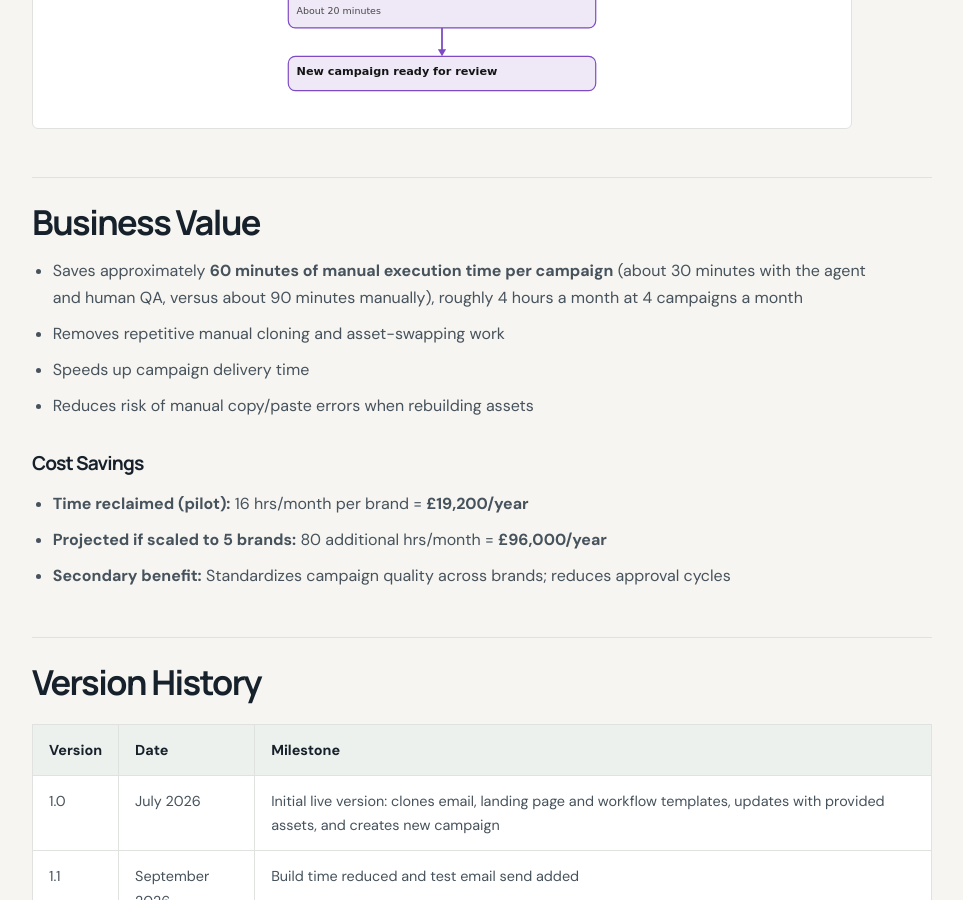
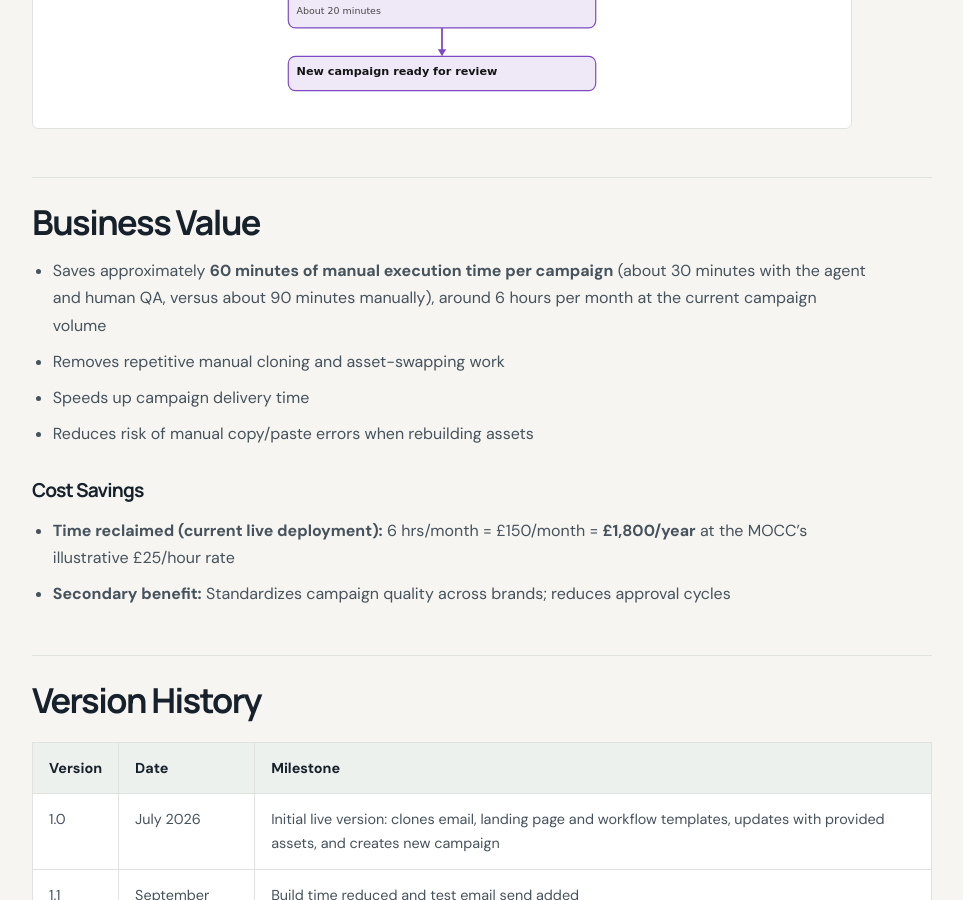
Before and after one commit to georgefwmurray/Marketing-Operations-Control-Centre, a Jekyll site: the page built from Agents/Campaign Build Agent/Campaign-Build-Agent.md, in a window 1280 px wide and 900 px high, scrolled down 1766 px. Shown: the whole window, without its empty margins (158-1121 px from the left). Built offline with Jekyll 4.4.1, drawn with Linux system fonts in a browser that asks for light colours.

Commit message:
Align agent capacity savings to £25 per hour

```diff
--- a/Agents/Campaign Build Agent/Campaign-Build-Agent.md
+++ b/Agents/Campaign Build Agent/Campaign-Build-Agent.md
@@ -1,5 +1,5 @@
 ---
-title: "Campaign Build Agent: 60 Minutes Saved Per Build"
+title: "Campaign Build Agent: 6 Hours Saved a Month"
 description: "Claude Cowork agent that clones and updates HubSpot campaign assets through Claude/HubSpot MCP actions, saving 60 minutes per campaign build."
 ---
 
@@ -38,15 +38,14 @@ Using Claude Cowork alongside Claude/HubSpot MCP actions, the agent clones an ex
 
 ## Business Value
 
-- Saves approximately **60 minutes of manual execution time per campaign** (about 30 minutes with the agent and human QA, versus about 90 minutes manually), roughly 4 hours a month at 4 campaigns a month
+- Saves approximately **60 minutes of manual execution time per campaign** (about 30 minutes with the agent and human QA, versus about 90 minutes manually), around 6 hours per month at the current campaign volume
 - Removes repetitive manual cloning and asset-swapping work
 - Speeds up campaign delivery time
 - Reduces risk of manual copy/paste errors when rebuilding assets
 
 ### Cost Savings
 
-- **Time reclaimed (pilot):** 16 hrs/month per brand = **£19,200/year**
-- **Projected if scaled to 5 brands:** 80 additional hrs/month = **£96,000/year**
+- **Time reclaimed (current live deployment):** 6 hrs/month = £150/month = **£1,800/year** at the MOCC's illustrative £25/hour rate
 - **Secondary benefit:** Standardizes campaign quality across brands; reduces approval cycles
 
 ## Version History
```
